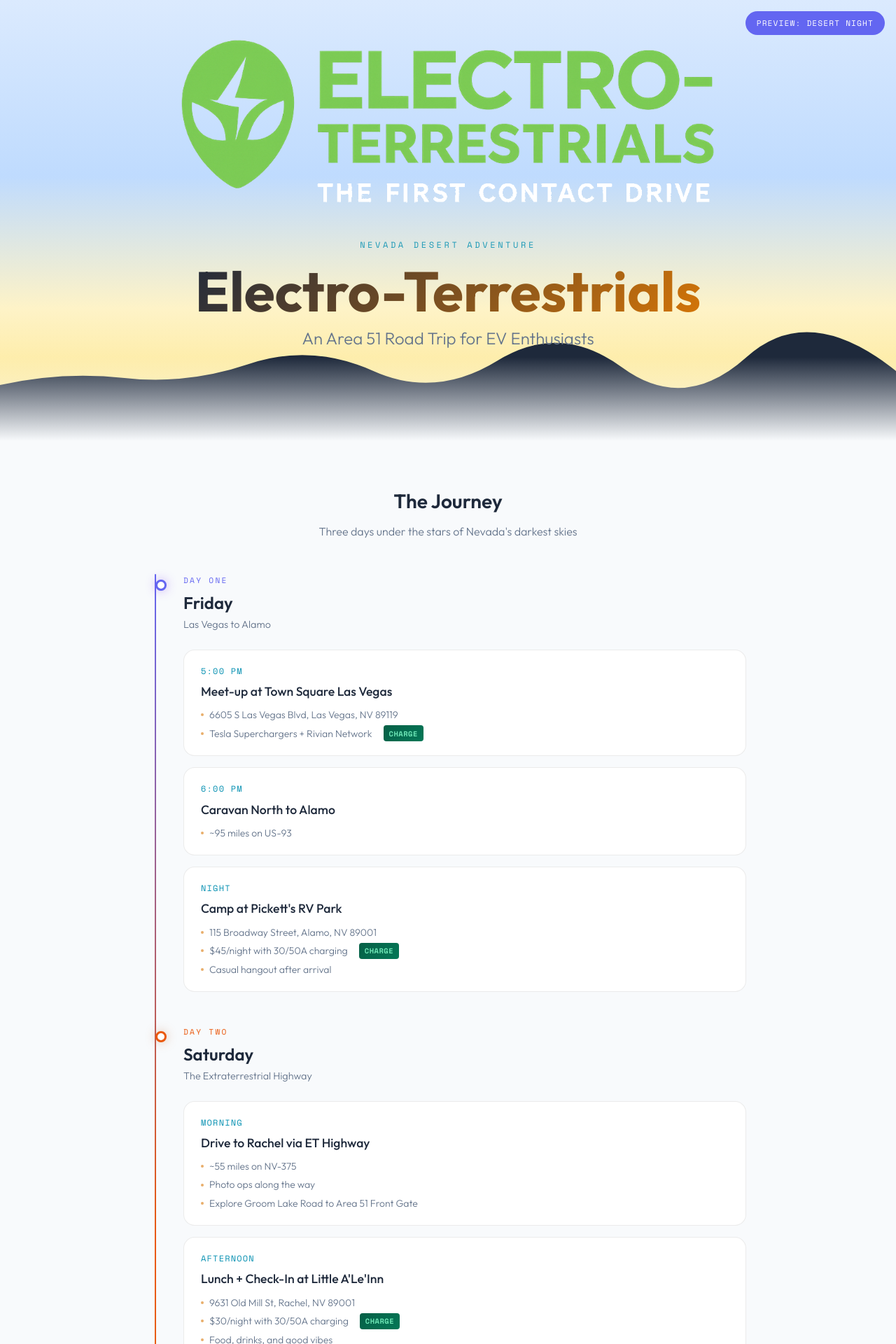
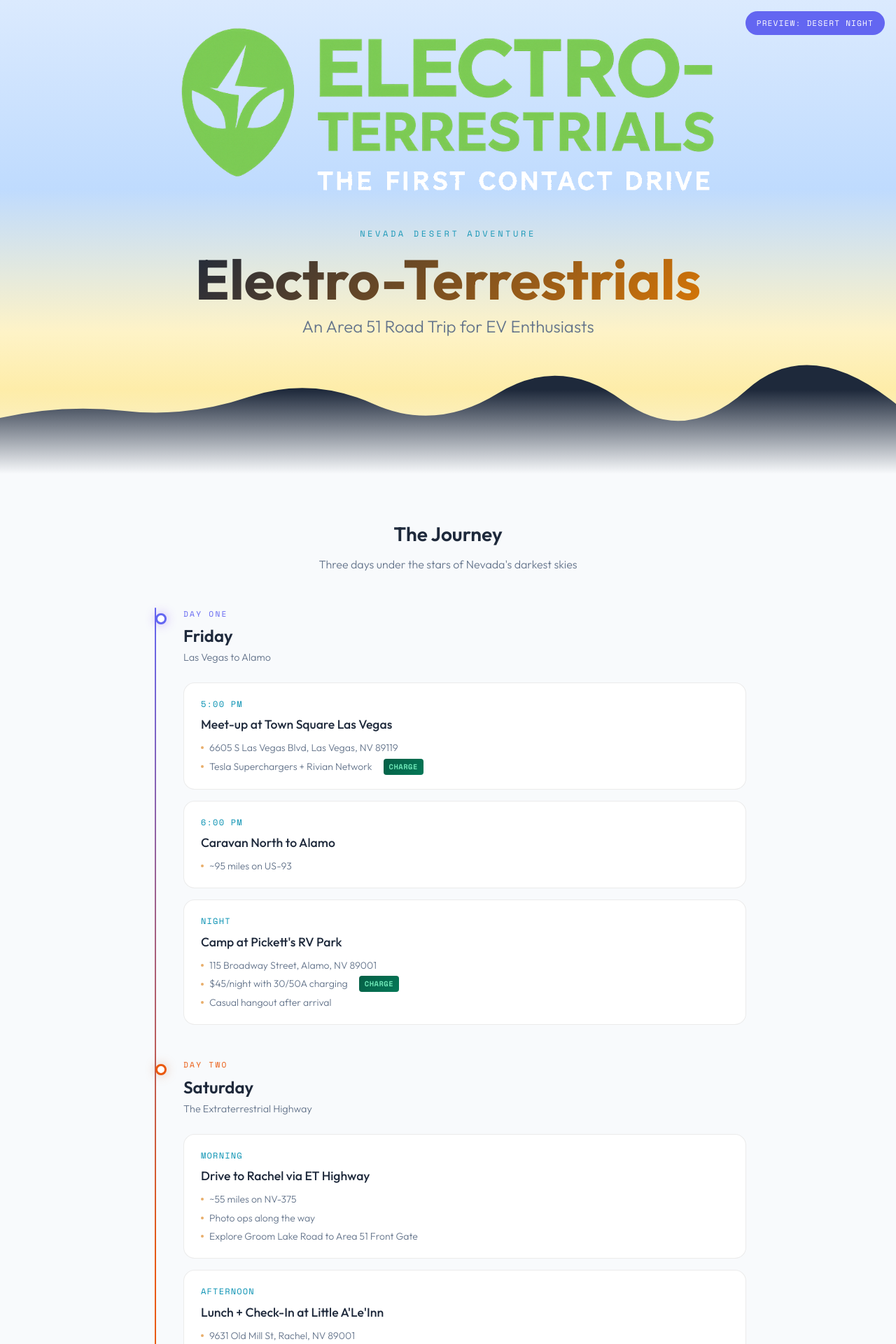
Before and after one commit to ZakWinnick/rivianites, a Jekyll site: the page built from preview/desert-night/index.html, in a window 1280 px wide. Shown: the top 1920 px of the page at 70% size. Built offline with Jekyll 4.4.1, drawn with Linux system fonts in a browser that asks for light colours; a script that is not in the unit is left out.

Commit message:
Update index.html

```diff
--- a/preview/desert-night/index.html
+++ b/preview/desert-night/index.html
@@ -181,7 +181,7 @@ layout: none
       z-index: 3;
       text-align: center;
       max-width: 800px;
-      padding-bottom: 4rem;
+      padding-bottom: 8rem;
     }
 
     .hero-banner {
```
